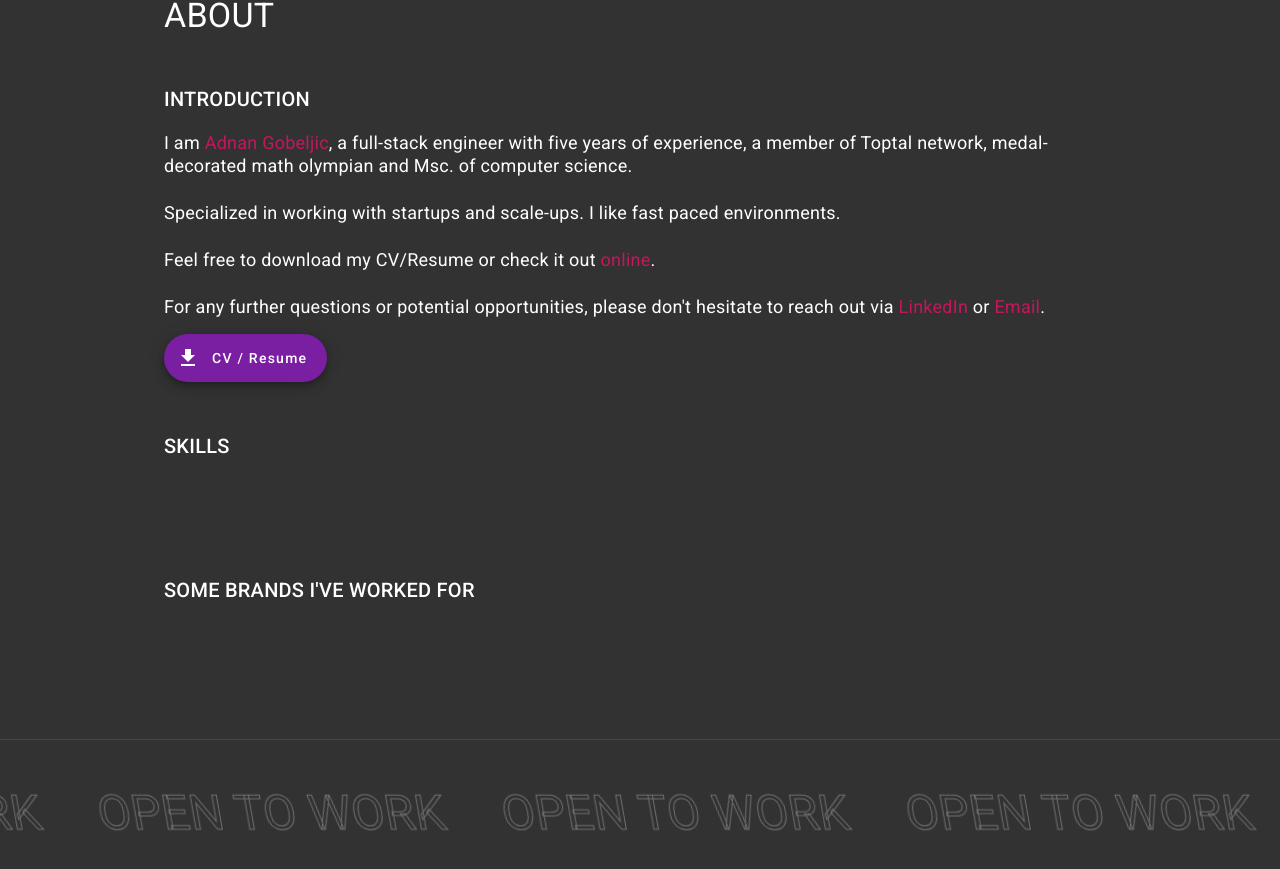
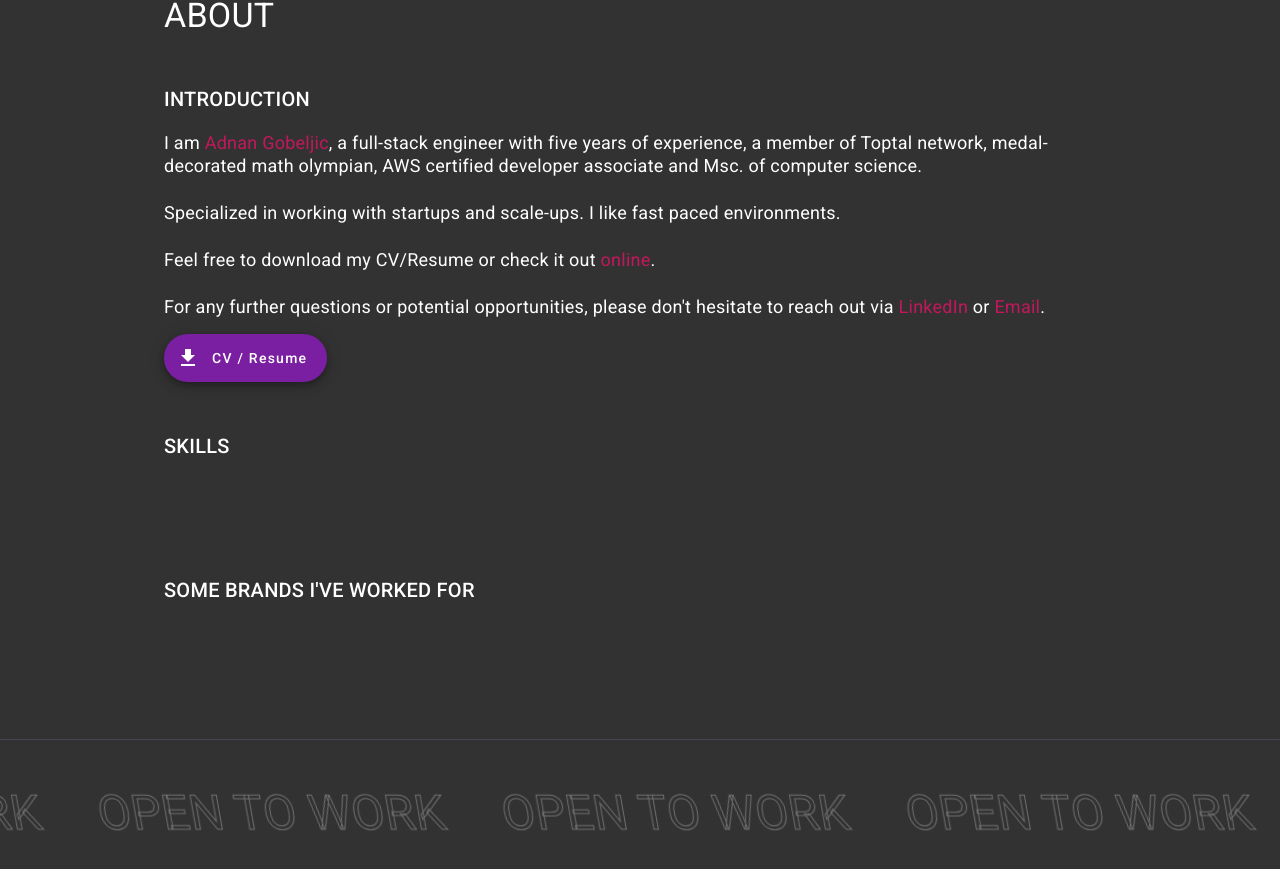
Before and after one commit to agobeljic1/agobeljic1.github.io, an Angular app: page / in a window 1280 px wide. Shown: the part 869-1738 px from the top of the page. Built offline with nearby package versions, Linux system fonts and the light colour scheme.

Commit message:
AWS desc

```diff
--- a/src/app/home/home.component.html
+++ b/src/app/home/home.component.html
@@ -6,7 +6,7 @@
       I am
       <span mouseTracking>Adnan Gobeljic</span>, a full-stack engineer with five
       years of experience, a member of Toptal network, medal-decorated math
-      olympian and Msc. of computer science.
+      olympian, AWS certified developer associate and Msc. of computer science.
       <br />
       <br />
       Specialized in working with startups and scale-ups. I like fast paced
```
